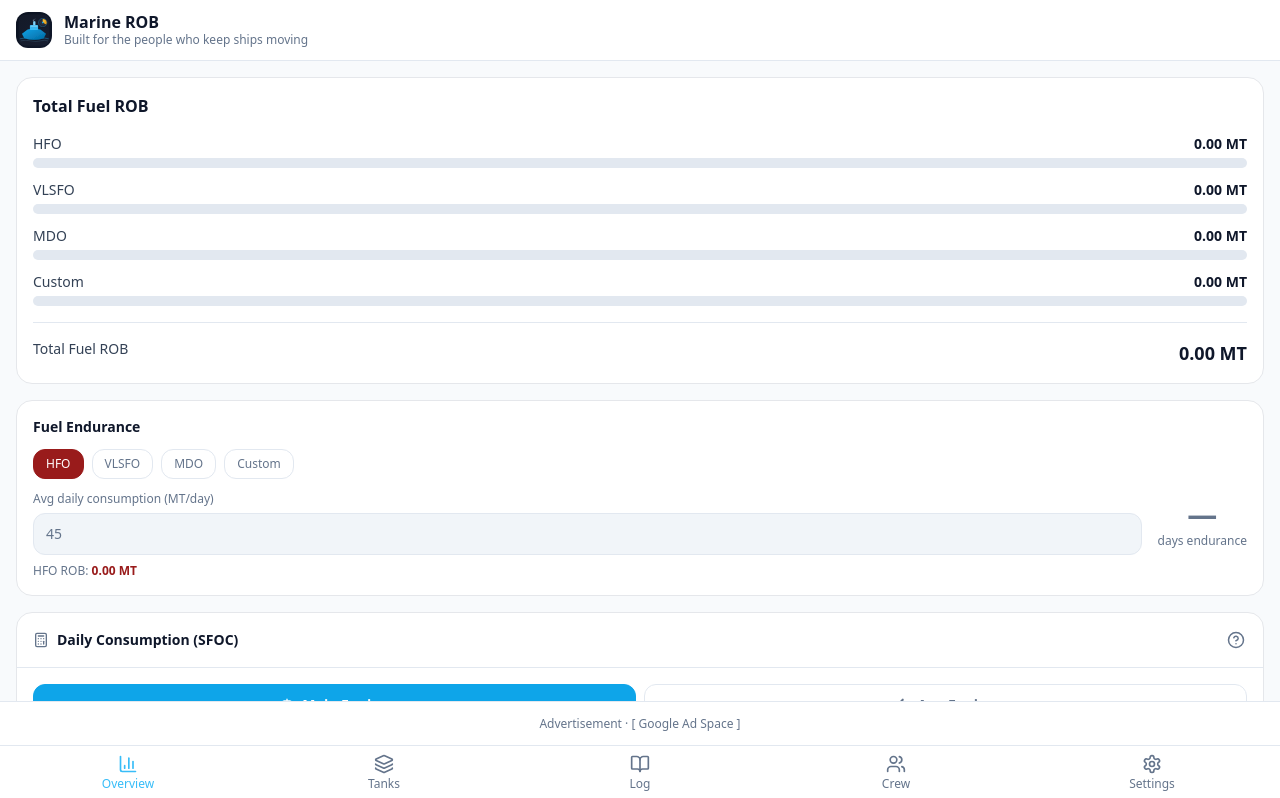
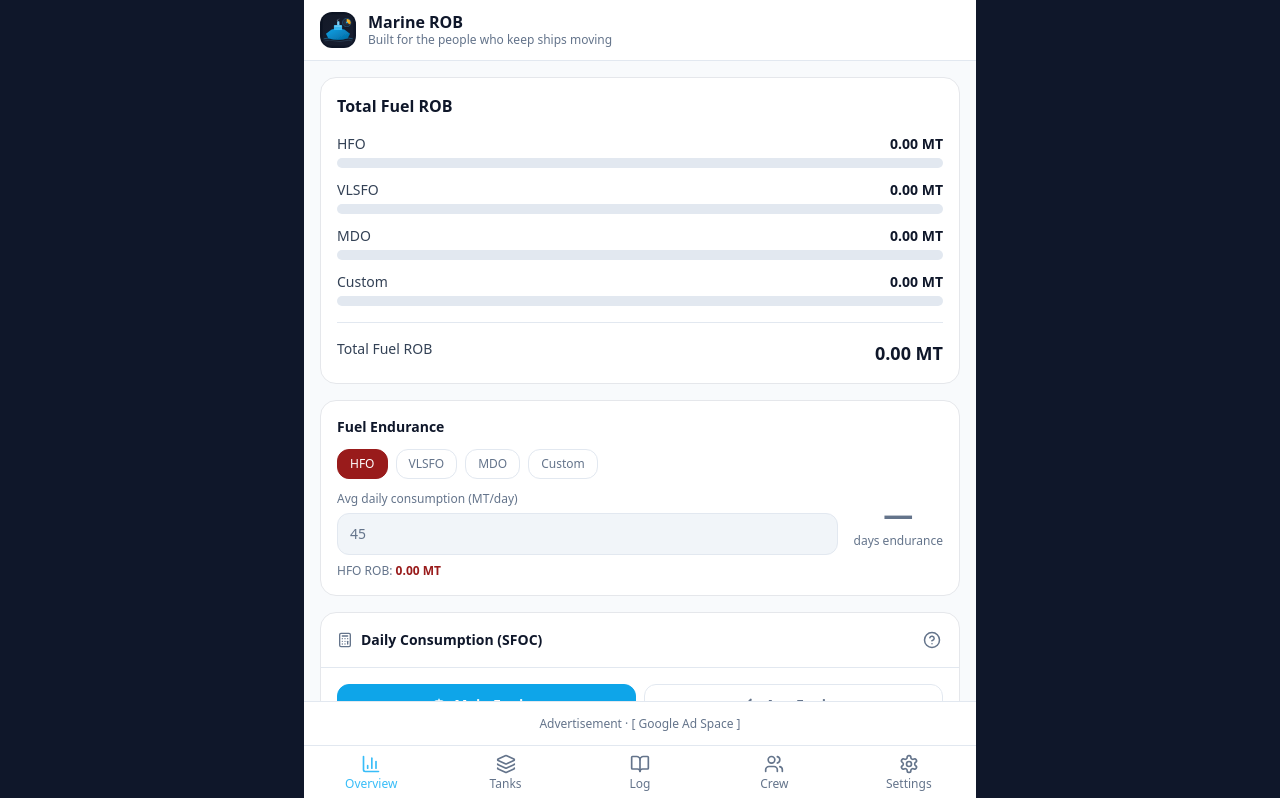
Before and after one commit to Valeriy94-ua/marine-rob-app, a React (Vite) app: page / in a window 1280 px wide. Shown: the top 798 px of the page. Built offline with nearby package versions, Linux system fonts and the light colour scheme.

Commit message:
Fix MainActivity package, remove capacitor server config

```diff
--- a/capacitor.config.ts
+++ b/capacitor.config.ts
@@ -1,9 +1,9 @@
-import type { CapacitorConfig } from '@capacitor/cli';
+import { CapacitorConfig } from '@capacitor/cli';
 
 const config: CapacitorConfig = {
   appId: 'com.valeriy.marinerob',
   appName: 'Marine ROB',
-  webDir: 'dist'
+  webDir: 'dist',
 };
 
 export default config;
--- a/index.html
+++ b/index.html
@@ -3,7 +3,7 @@
   <head>
     <meta charset="UTF-8" />
     <link rel="icon" type="image/svg+xml" href="/icon.svg" />
-    <meta name="viewport" content="width=device-width, initial-scale=1.0, viewport-fit=cover">
+    <meta name="viewport" content="width=device-width, initial-scale=1.0">
     <meta name="theme-color" content="#0f172a" />
     <link rel="manifest" href="/manifest.json" />
     <title>Marine ROB Calculator</title>
--- a/src/App.tsx
+++ b/src/App.tsx
@@ -83,7 +83,7 @@
   const bottomPad = store.adFree ? 'pb-20' : 'pb-32';
 
   return (
-    <div className="flex flex-col w-full" style={{minHeight:'100dvh',background:'var(--bg-base)',color:'var(--text-primary)'}}>
+    <div className="flex flex-col max-w-2xl mx-auto" style={{minHeight:'100dvh',background:'var(--bg-base)',color:'var(--text-primary)'}}>
       <header className="px-4 py-3 flex items-center gap-3 sticky top-0 z-40"
         style={{background:'var(--bg-nav)',borderBottom:'1px solid var(--border)'}}>
         <img src="./icon.svg" alt="Marine ROB" className="w-9 h-9 rounded-xl" />
@@ -189,7 +189,7 @@
         {screen==='settings' && <SettingsScreen theme={theme} locale={locale} adFree={store.adFree} onTheme={handleTheme} onLocale={setLocale} onRemoveAds={()=>setShowAdPrompt(true)} />}
       </main>
 
-      <nav className="fixed bottom-0 left-0 right-0 z-40 w-full"
+      <nav className="fixed bottom-0 left-0 right-0 z-40 max-w-2xl mx-auto"
         style={{background:'var(--bg-nav)',borderTop:'1px solid var(--border)',paddingBottom:'env(safe-area-inset-bottom,8px)'}}>
         {!store.adFree && <AdBanner />}
         <div className="flex">
--- a/src/index.css
+++ b/src/index.css
@@ -24,14 +24,9 @@
   --text-muted: #64748b;
 }
 
-html, body {
+body {
   background-color: var(--bg-base);
   color: var(--text-primary);
-  transition: background-color 0.2s, color 0.2s;
-  margin: 0;
-  padding: 0;
-  width: 100%;
-  min-height: 100dvh;
 }
 
 .th-card {
```
Also changed, not shown: 42 other files (tests, documents, lock files or other folders).
